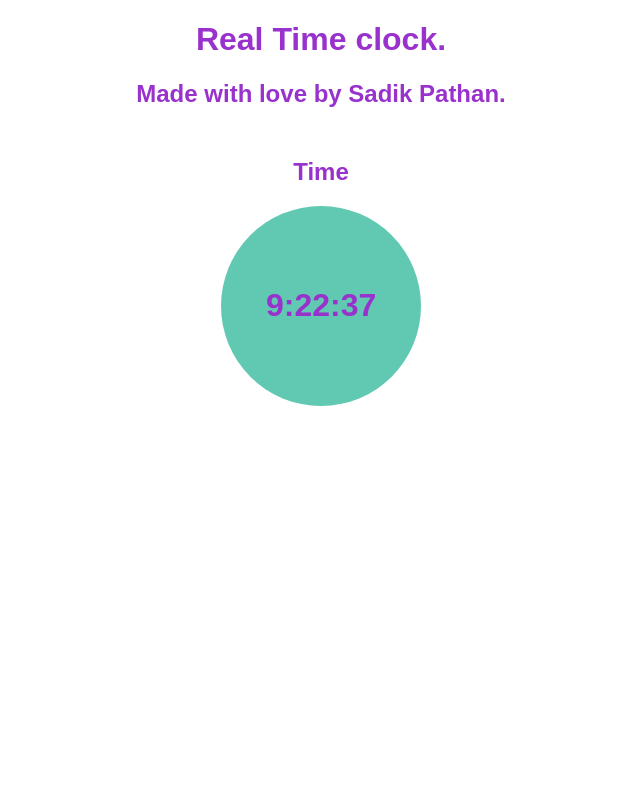
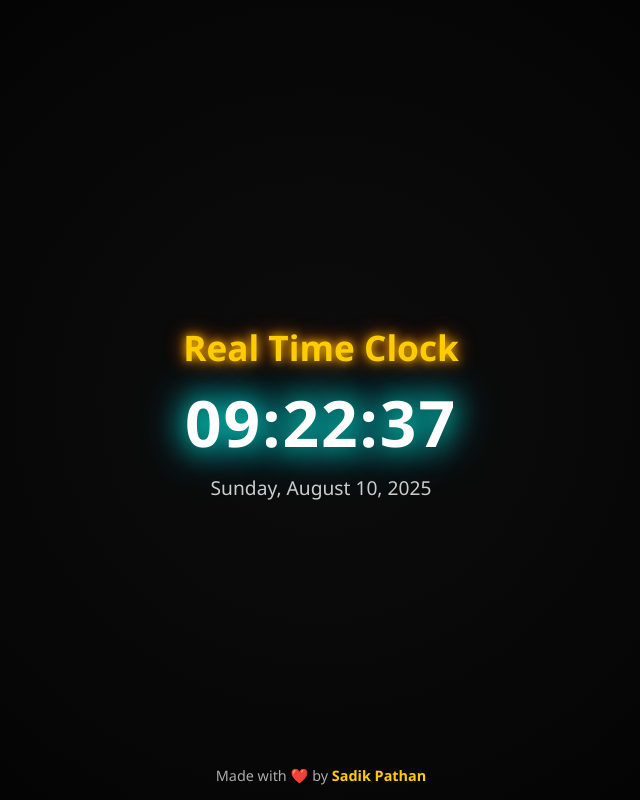
Before and after one commit to sadikpathanprojects/RealTimeClock, a plain HTML site: page index.html in a window 1280 px wide. Shown: the whole page, without its empty margins (319-959 px from the left). Drawn offline with Linux system fonts and the light colour scheme.

Commit message:
Update index.html

```diff
--- a/index.html
+++ b/index.html
@@ -1,38 +1,80 @@
 <!DOCTYPE html>
 <html lang="en">
+<head>
+<meta charset="UTF-8">
+<meta name="viewport" content="width=device-width, initial-scale=1.0">
+<title>Real Time Clock - Sadik Pathan</title>
+<style>
+    body {
+        margin: 0;
+        font-family: 'Segoe UI', Tahoma, Geneva, Verdana, sans-serif;
+        background: radial-gradient(circle at center, #0d0d0d, #000000);
+        color: #fff;
+        display: flex;
+        flex-direction: column;
+        align-items: center;
+        justify-content: center;
+        height: 100vh;
+        text-align: center;
+        overflow: hidden;
+    }
+    h1 {
+        font-size: 2.2rem;
+        margin-bottom: 0.5rem;
+        color: #ffcc00;
+        text-shadow: 0 0 10px #ffcc00, 0 0 20px #ff6600;
+    }
+    .clock {
+        font-size: 4rem;
+        font-weight: bold;
+        letter-spacing: 2px;
+        text-shadow: 0 0 20px #00ffff, 0 0 40px #0099ff;
+        animation: glow 2s infinite alternate;
+    }
+    @keyframes glow {
+        from { text-shadow: 0 0 20px #00ffff, 0 0 40px #0099ff; }
+        to { text-shadow: 0 0 30px #00ffcc, 0 0 50px #00ccff; }
+    }
+    .date {
+        font-size: 1.2rem;
+        margin-top: 0.5rem;
+        color: #cccccc;
+    }
+    footer {
+        position: absolute;
+        bottom: 15px;
+        font-size: 0.9rem;
+        color: #aaa;
+    }
+    footer span {
+        font-weight: bold;
+        color: #ffcc00;
+    }
+</style>
+</head>
+<body>
 
-<head>
-    <script async src="https://pagead2.googlesyndication.com/pagead/js/adsbygoogle.js?client=ca-pub-9181718170151646"
-     crossorigin="anonymous"></script>
-    <meta charset="UTF-8">
-    <meta http-equiv="X-UA-Compatible" content="IE=edge">
-    <meta name="viewport" content="width=device-width, initial-scale=1.0">
-    <title>Real Time Clock.</title>
-    <link rel="stylesheet" href="style.css">
-</head>
+<h1>Real Time Clock</h1>
+<div class="clock" id="clock"></div>
+<div class="date" id="date"></div>
 
-<body>
-    <center>
-        <h1>Real Time clock.</h1>
-        <h2>Made with love by Sadik Pathan.</h2>
-        <h2 id="time">Time</h2>
+<footer>Made with ❤️ by <span>Sadik Pathan</span></footer>
 
+<script>
+function updateClock() {
+    const now = new Date();
+    const hours = String(now.getHours()).padStart(2, '0');
+    const minutes = String(now.getMinutes()).padStart(2, '0');
+    const seconds = String(now.getSeconds()).padStart(2, '0');
+    document.getElementById('clock').textContent = `${hours}:${minutes}:${seconds}`;
 
-            <div class="row">
-                <div class="column">
-                    <h1 class="realtime"></h1>
-                </div>
+    const options = { weekday: 'long', year: 'numeric', month: 'long', day: 'numeric' };
+    document.getElementById('date').textContent = now.toLocaleDateString(undefined, options);
+}
 
-            </div>
+setInterval(updateClock, 1000);
+updateClock();
+</script>
 
-
-    </center>
-
-
-
-
-
-    <script src="file.js"></script>
 </body>
-
 </html>
```
